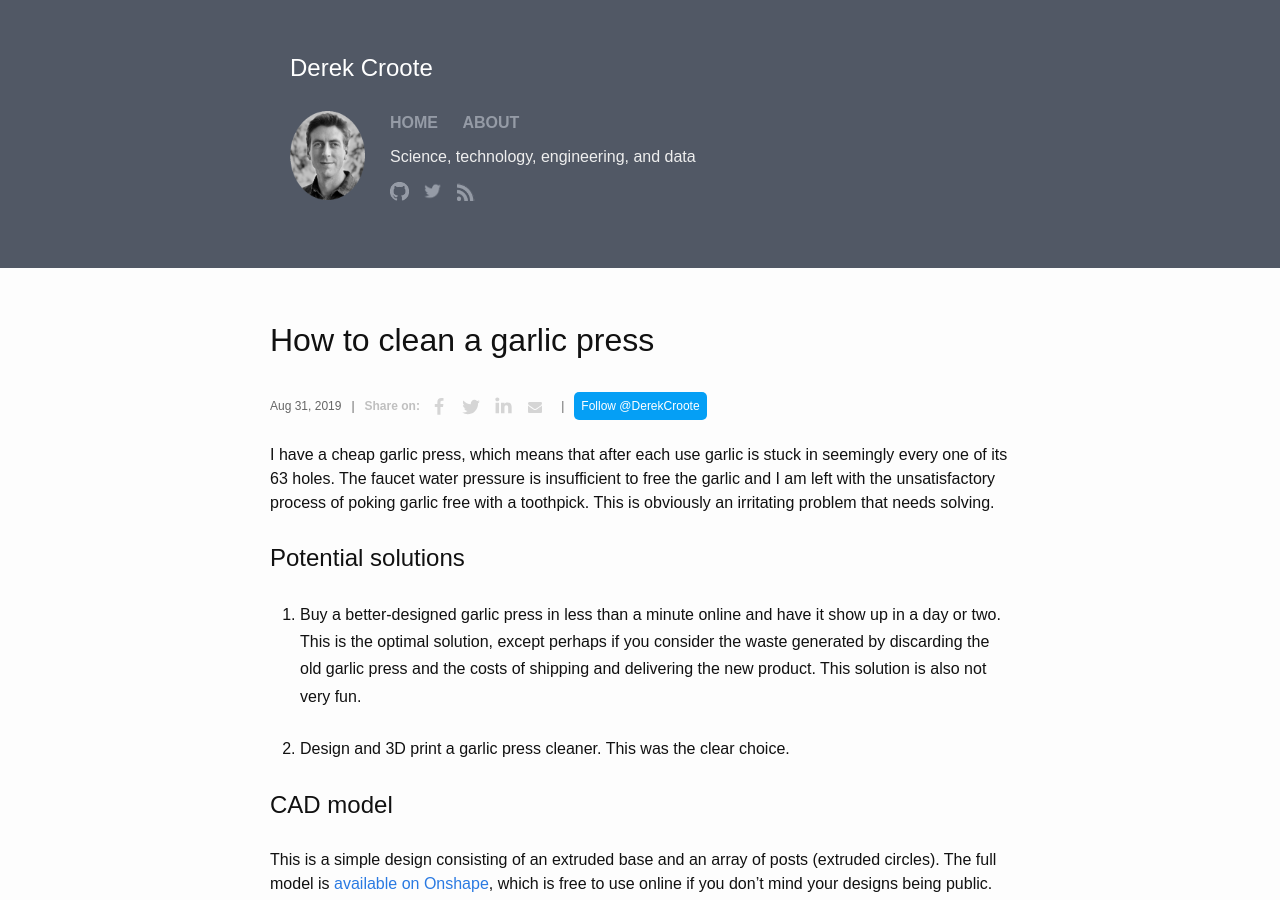
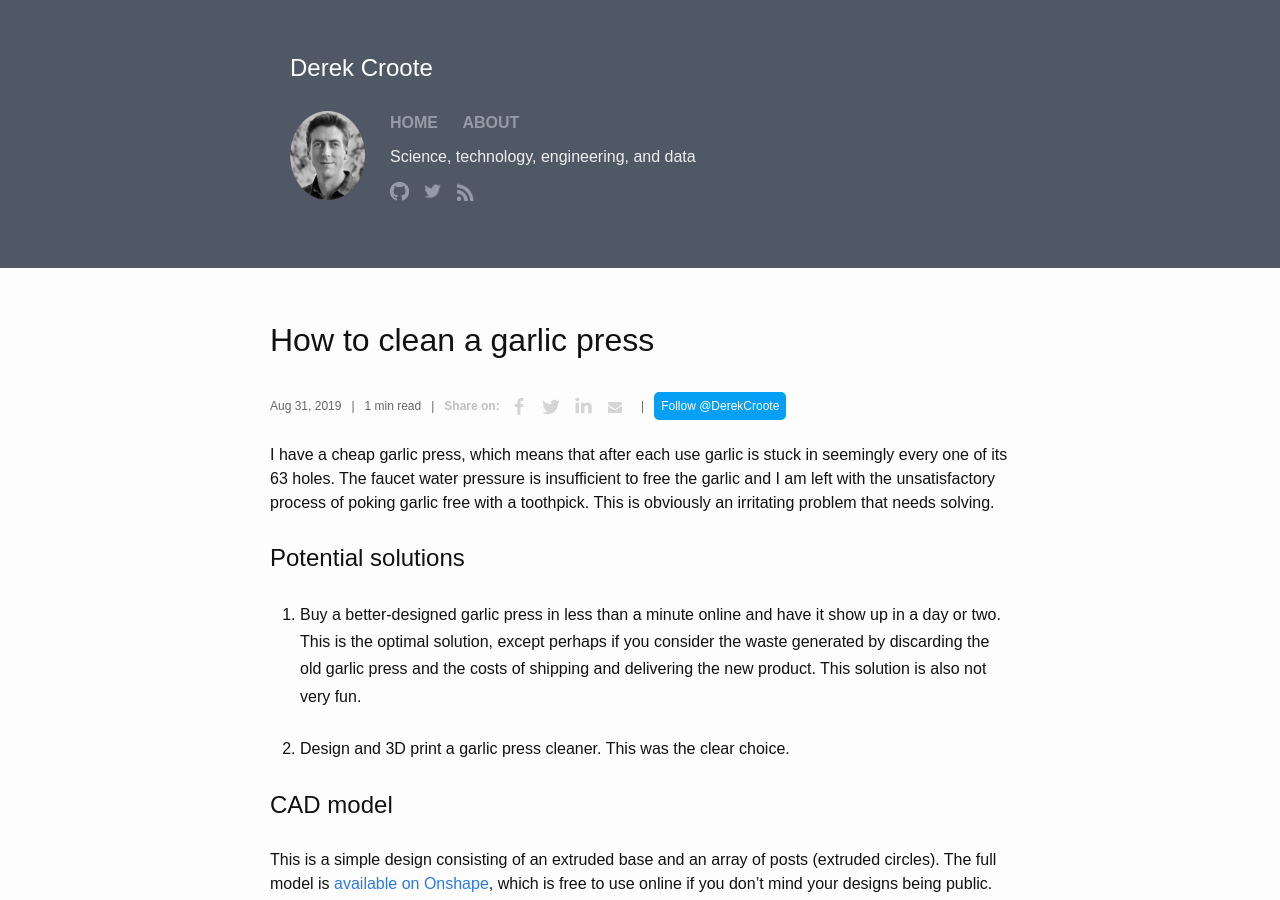
Before and after one commit to dcroote/dcroote.github.io, a Jekyll site: the page built from _posts/2019-08-31-cleaning-a-garlic-press.md, in a window 1280 px wide and 900 px high. Built offline with Jekyll 4.4.1, drawn with Linux system fonts in a browser that asks for light colours; comment, search, counter and statistics services are not loaded; some of the changed lines change nothing that is shown.

Commit message:
Add estimated reading time to posts

```diff
--- /dev/null
+++ b/_includes/reading-time.html
@@ -0,0 +1,6 @@
+{% capture words %}
+{{ content | number_of_words | minus: 180 }}
+{% endcapture %}
+{% unless words contains '-' %}
+{{ words | plus: 180 | divided_by: 180 | append: ' min read' }}
+{% endunless %}
--- a/_layouts/post.html
+++ b/_layouts/post.html
@@ -5,7 +5,7 @@ layout: default
   <br>
   <header class="post-header">
     <h1 class="post-title">{{ page.title }}</h1>
-    <div class="post-meta">{{ page.date | date: "%b %-d, %Y" }}{% if page.author %} • {{ page.author }}{% endif %}{% if page.meta %} • {{ page.meta }}{% endif %} &nbsp; | &nbsp; {% include share-buttons.html %}
+    <div class="post-meta">{{ page.date | date: "%b %-d, %Y" }} &nbsp; | &nbsp; {% include reading-time.html %} &nbsp; | &nbsp; {% include share-buttons.html %}
     </div>
   </header>
 
```
